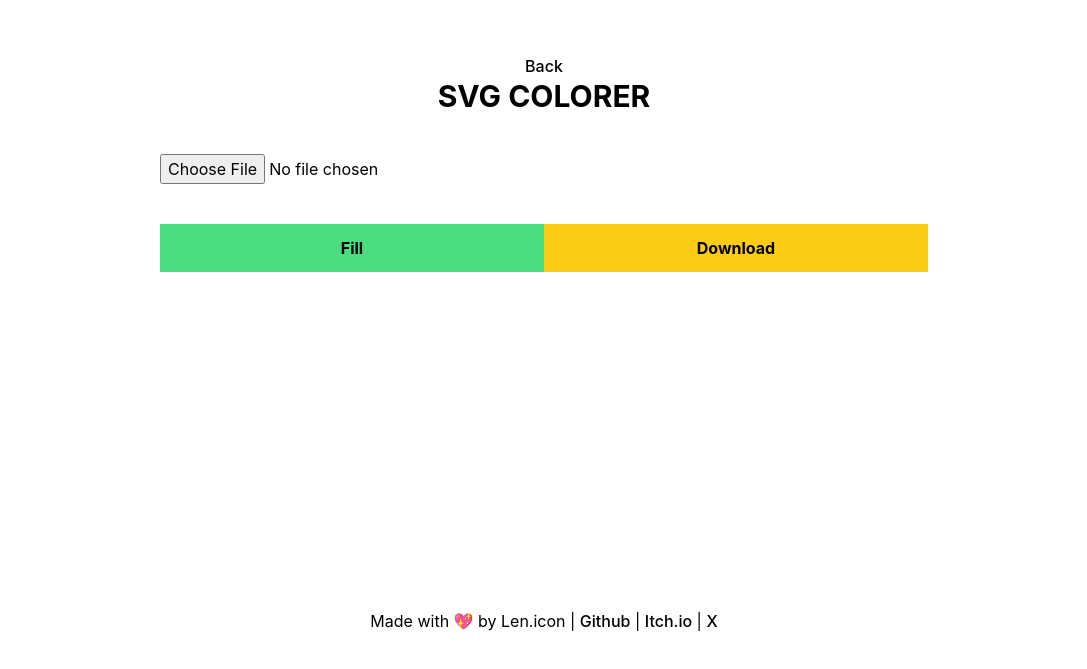
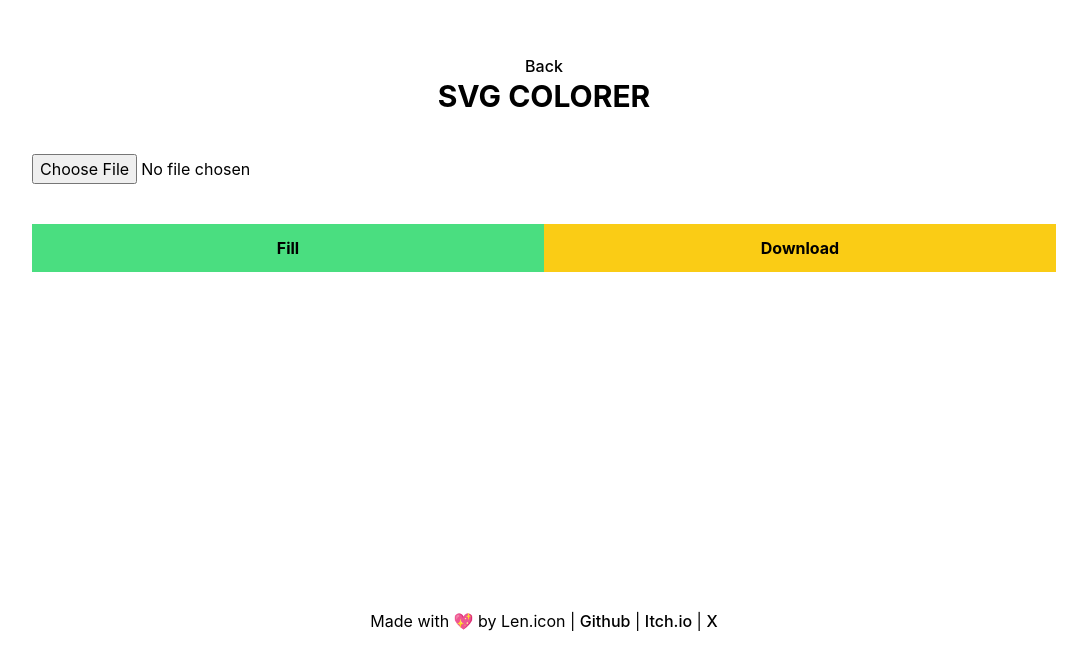
Before and after one commit to Lenicon/trashtoolbox, a React (Vite) app: page /svg-colorer in a window 1280 px wide. Shown: the part 111-780 px from the top of the page, without its empty margins (96-1183 px from the left). Built offline with nearby package versions, Linux system fonts and the light colour scheme.

Commit message:
change size

```diff
--- a/src/pages/SvgColorer.tsx
+++ b/src/pages/SvgColorer.tsx
@@ -71,7 +71,7 @@ export default function SvgColorer() {
             <a href="/">Back</a>
             <h1 className="text-3xl font-bold pb-10">SVG COLORER</h1>
 
-            <div className="w-[768px]">
+            <div className="md:w-[80vw] w-screen">
                 <input type='file' id='myFile' name='filename' onChange={(e) => handleChange(e)} />
                 <br />
 
```
Also changed, not shown: 1 other file (tests, documents, lock files or other folders).
